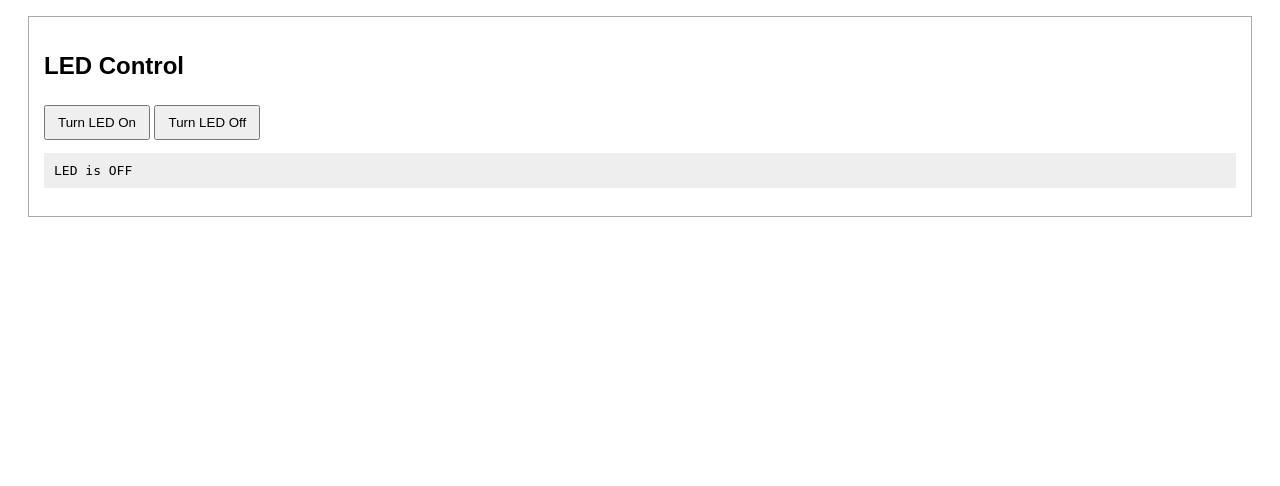
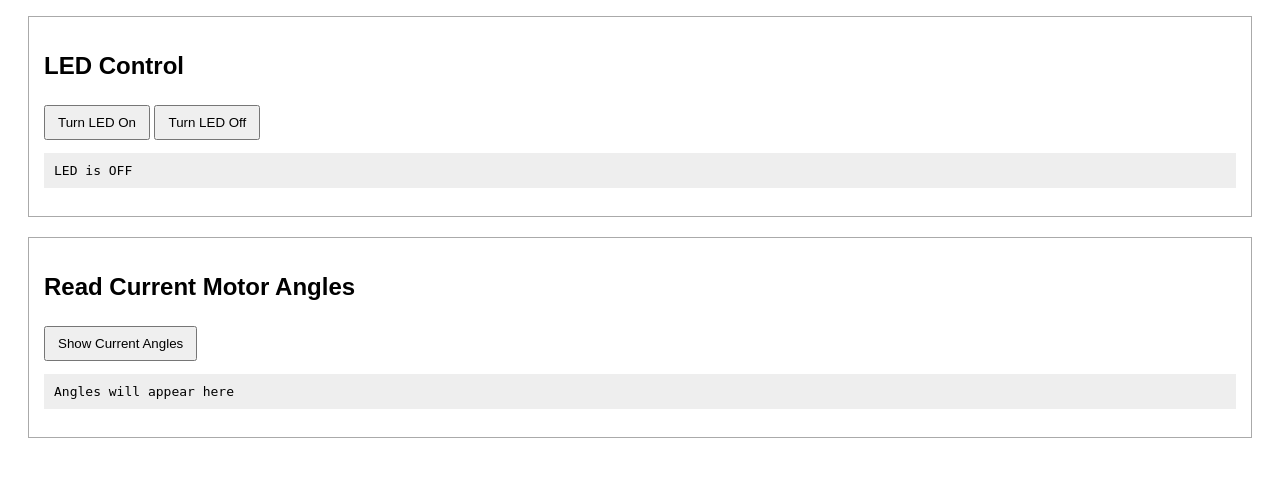
Before and after one commit to oliviagrima/441project, a Flask app: page / in a window 1280 px wide. Shown: the part 1661-2147 px from the top of the page. Before the commit the page ends 1878 px from the top, so only its background shows below. Run offline with Flask 3, Linux system fonts and the light colour scheme; parts of the project's set-up code (start-up, migrations or seed data) failed here and were passed over.

Commit message:
current angles test

```diff
--- a/templates/index.html
+++ b/templates/index.html
@@ -79,6 +79,12 @@
     <button onclick="ledOn()">Turn LED On</button>
     <button onclick="ledOff()">Turn LED Off</button>
     <pre id="ledStatus">LED is OFF</pre>
+</div>
+
+<div class="box">
+    <h2>Read Current Motor Angles</h2>
+    <button onclick="showCurrentAngles()">Show Current Angles</button>
+    <pre id="currentAngles">Angles will appear here</pre>
 </div>
 
 <script>
@@ -296,6 +302,17 @@ function ledOff() {
     .catch(err => alert("Error turning LED off: " + err));
 }
 
+function showCurrentAngles() {
+    fetch("/current_angles")
+        .then(res => res.json())
+        .then(data => {
+            if (data.error) return alert(data.error);
+            document.getElementById("currentAngles").textContent =
+                `φ (theta) = ${data.phi_deg.toFixed(3)}°, z = ${data.z_deg.toFixed(3)}°`;
+        })
+        .catch(err => alert("Error reading angles: " + err));
+}
+
 </script>
 </body>
 </html>
```
